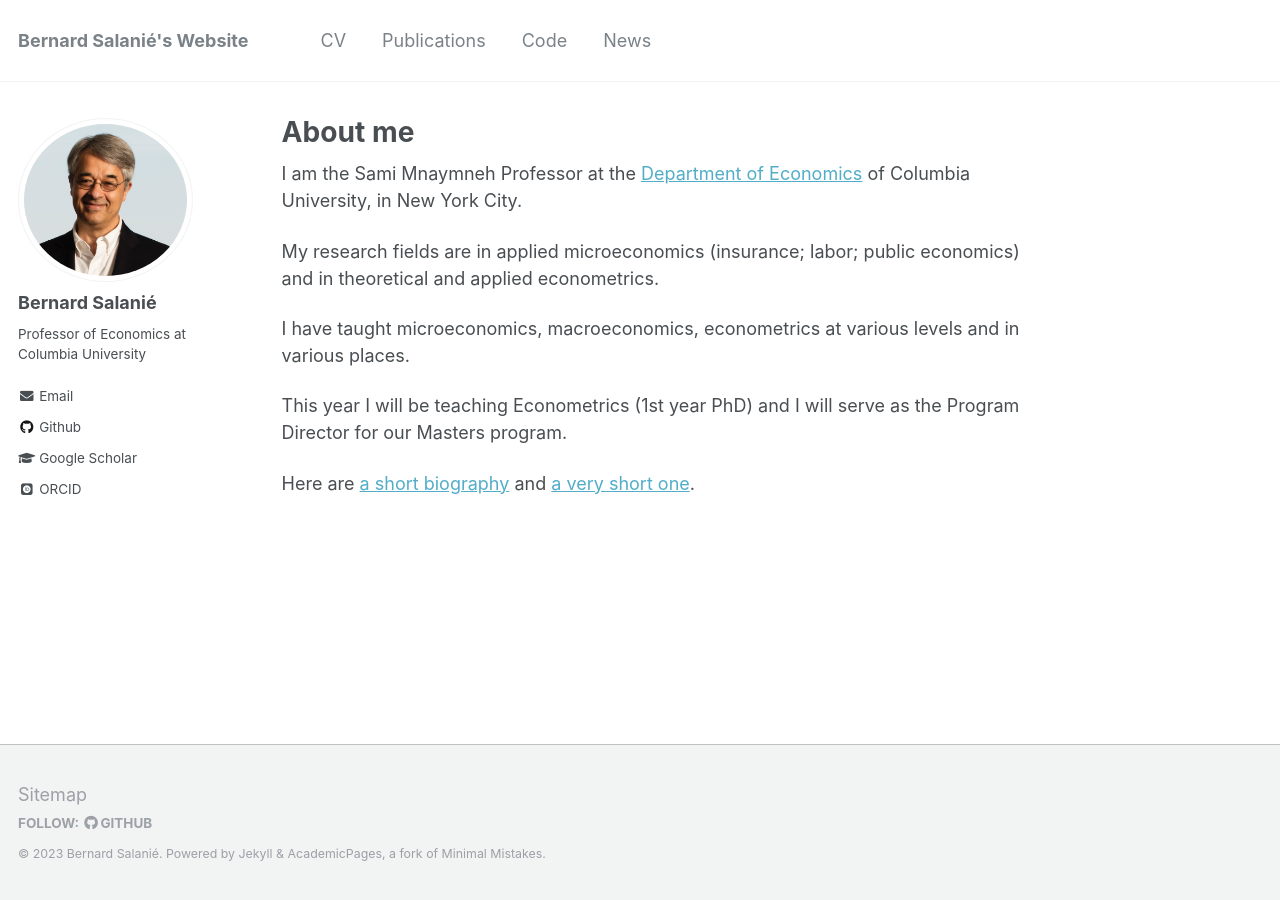
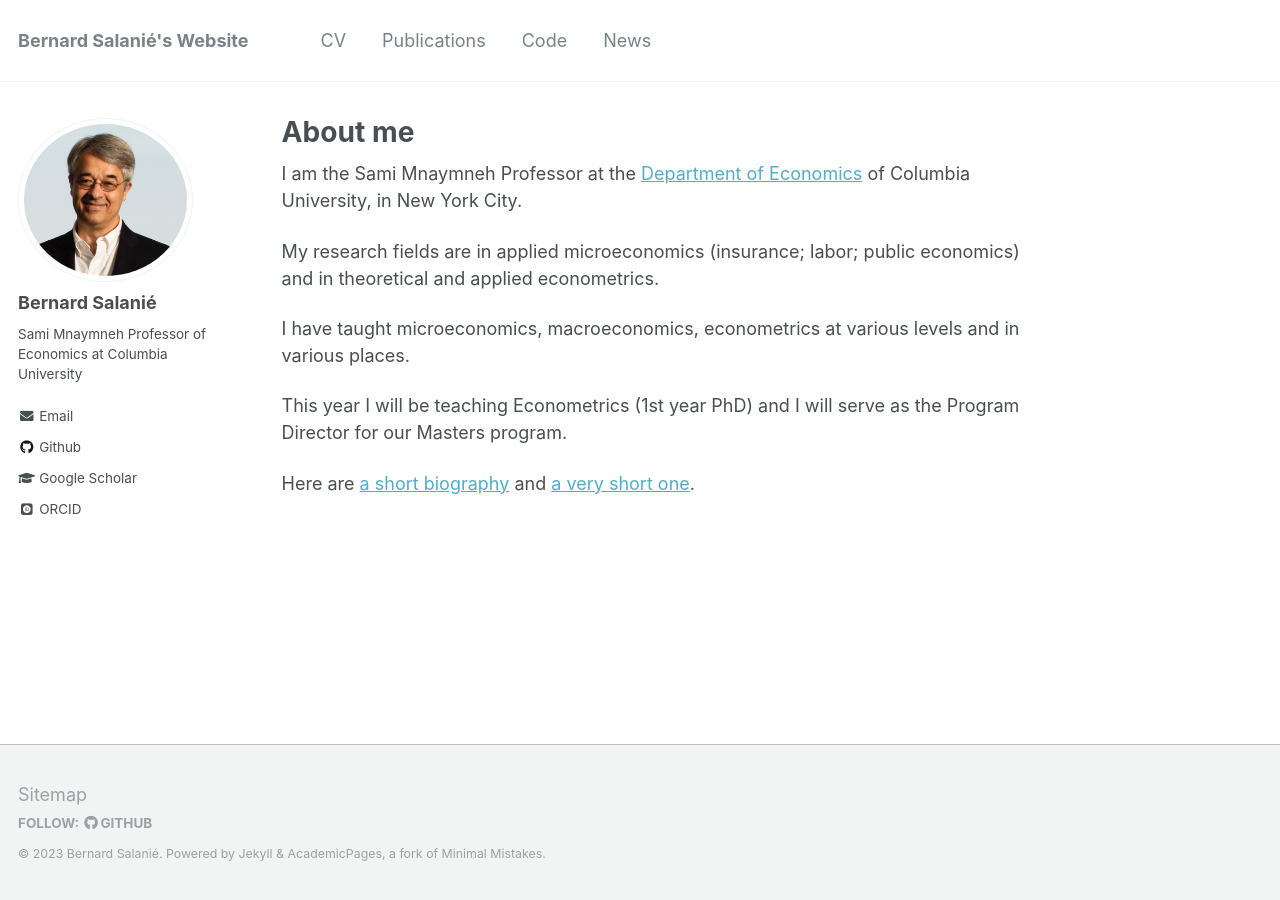
Before and after one commit to bsalanie/bsalanie.github.io, a Jekyll site: the page built from _pages/about.md, in a window 1280 px wide. Built offline with Jekyll 4.4.1, drawn with Linux system fonts in a browser that asks for light colours; some web fonts are replaced.

Commit message:
changed subtext

```diff
--- a/_config.yml
+++ b/_config.yml
@@ -80,7 +80,7 @@ analytics:
 author:
   name: "Bernard Salani&eacute"
   avatar: "profile.png"
-  bio: "Professor of Economics at Columbia University"
+  bio: "Sami Mnaymneh Professor of Economics at Columbia University"
   location:
   employer:
   # pubmed: "https://www.ncbi.nlm.nih.gov/pubmed/?term=john+snow"
```
